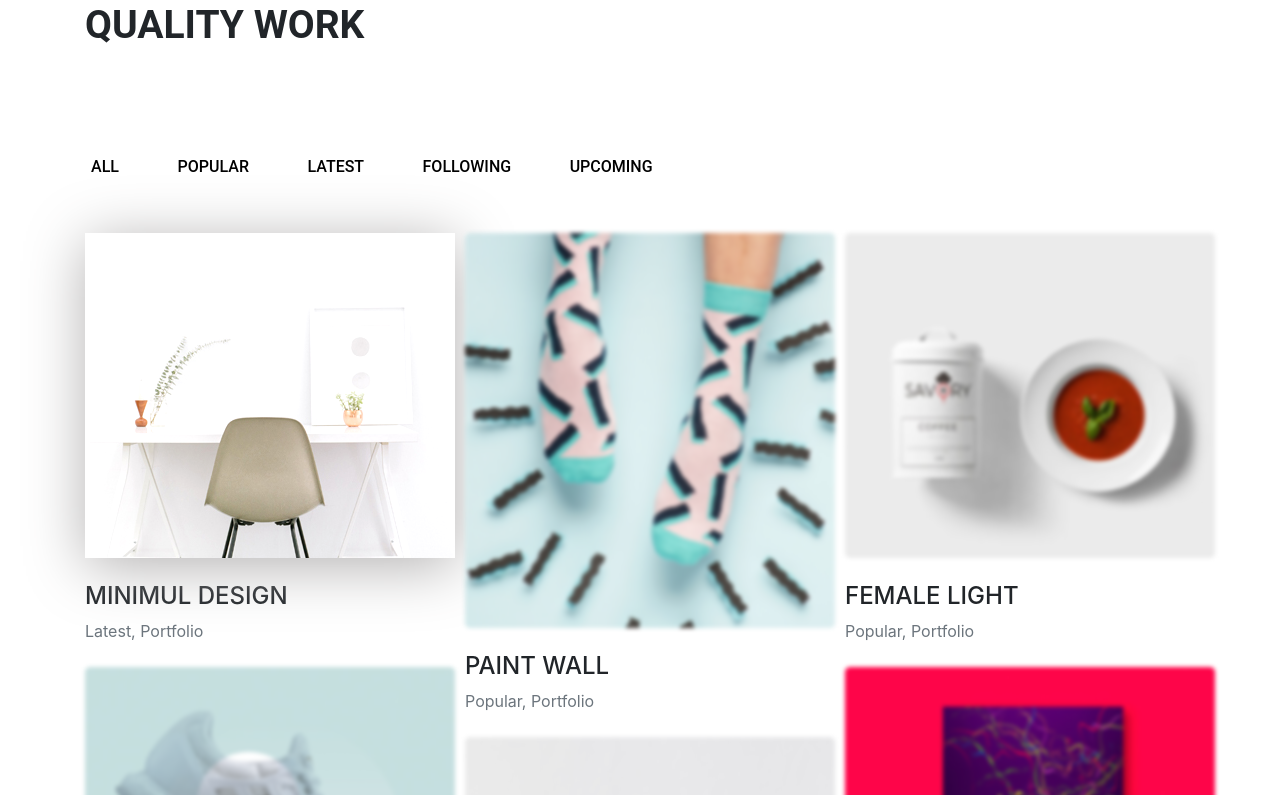
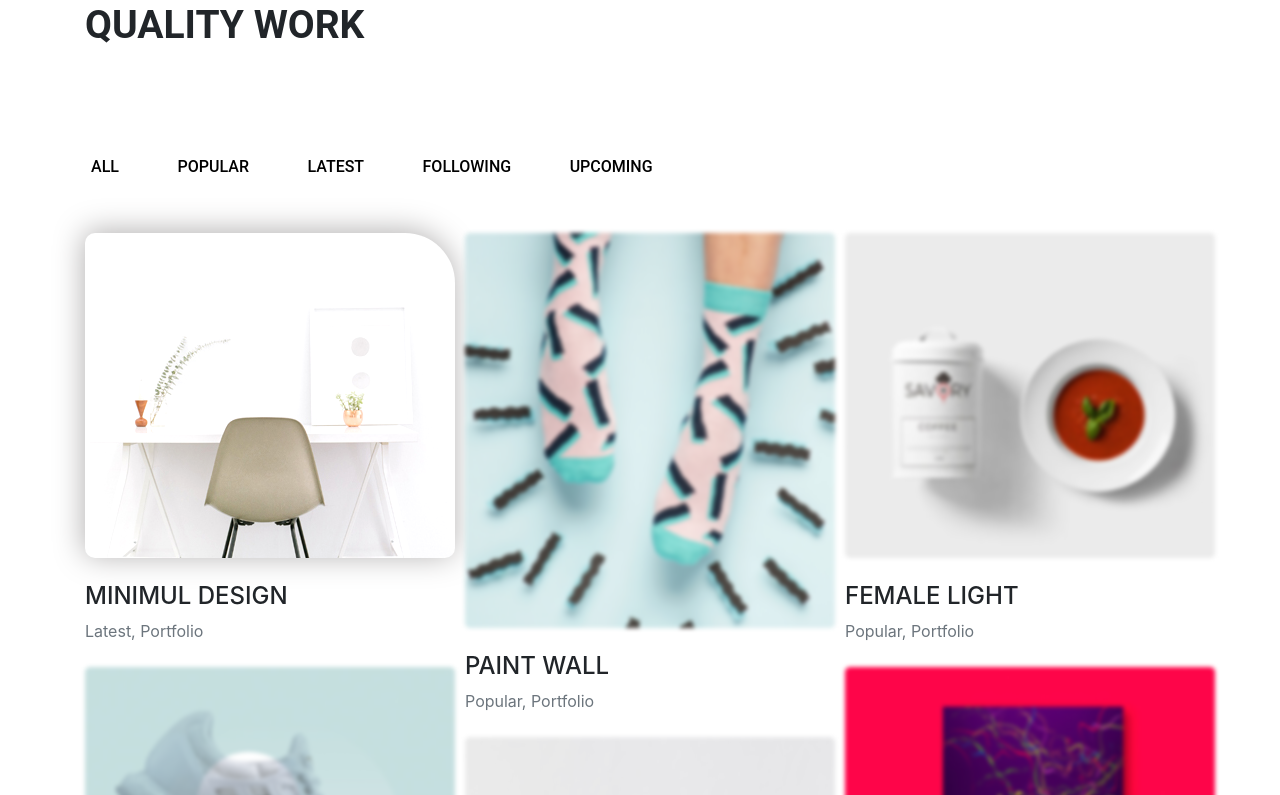
Before and after one commit to urielexis64/portfolio, a plain HTML site: page index.html in a window 1280 px wide. In both pictures the pointer is over the picture 270 px from the left and 3649 px from the top of the page. Shown: the part 3254-4049 px from the top of the page. Drawn offline with Linux system fonts and the light colour scheme.

Commit message:
Hover border radius transition changed

```diff
--- a/css/style.css
+++ b/css/style.css
@@ -235,7 +235,8 @@
 }
 
 .site-main .project-area .grid .our-project .img a:hover img{
-    filter: blur(0px) brightness(1.1) drop-shadow(1px 8px 30px #b1afaf);
+    filter: blur(0px) brightness(1.1) drop-shadow(-1px -2px 15px #b1afaf);
+    border-radius: 10px 50px 10px 10px;
 }
 
 
```
